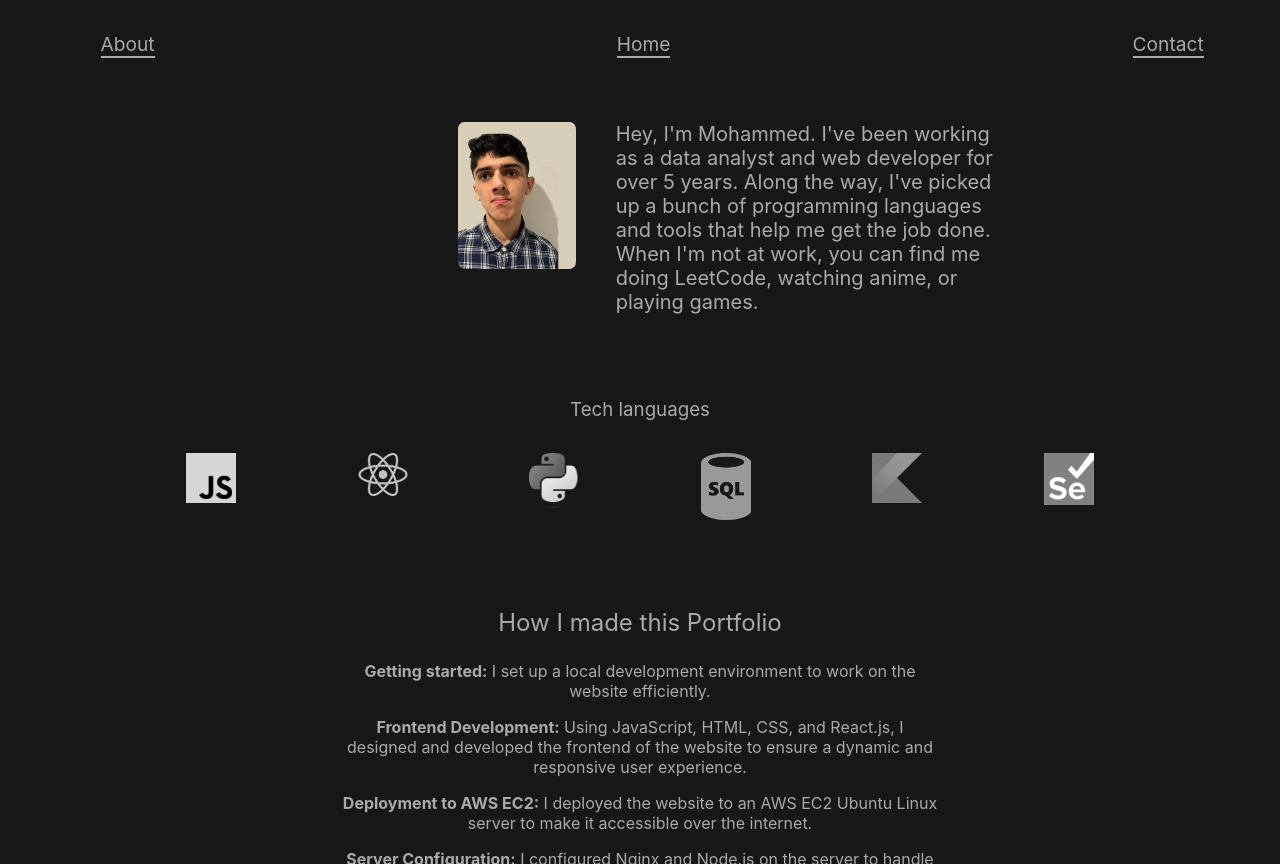
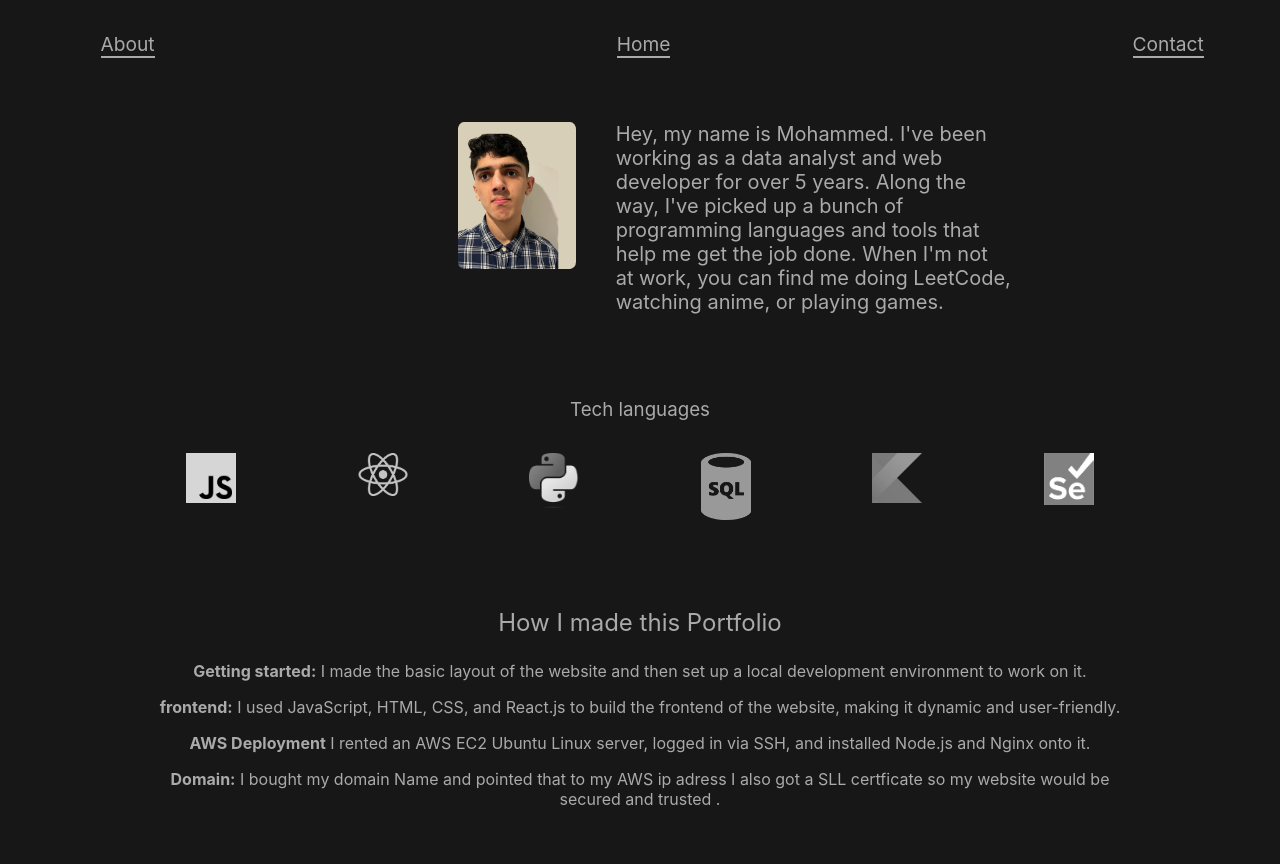
Before and after one commit to Mohammed-Bakhshi/Digital-Portfolio, a React (Create React App) app in the folder Frontend/: page /about in a window 1280 px wide. Built offline with nearby package versions, Linux system fonts and the light colour scheme.

Commit message:
Add files via upload

```diff
--- a/Frontend/src/Aboutme.js
+++ b/Frontend/src/Aboutme.js
@@ -8,7 +8,7 @@ import theresidentsclub from './image/theresidentsclub.ico';
 import Javascript from './image/javascript.png';
 import react from './image/React.png';
 import Python from './image/python.png';
-import MYSQL from './image/mysql-logo.png';
+import SQL from './image/sql-logo.png';
 import kotlin from './image/kotlin.png';
 import selenium from './image/Selenium.png';
 import linkedin from './image/likedin.png';
@@ -23,7 +23,7 @@ const MainContent = () => {
     javascript: false,
     react: false,
     python: false,
-    mysql: false,
+    sql: false,
     kotlin: false,
     selenium: false,
   });
@@ -112,6 +112,7 @@ const MainContent = () => {
     marginTop: '2rem',
     marginBottom: '2rem',
     gap: isMobileView ? '8%' : '10%',
+    position:'relative',
   };
 
   const SmallLogoStyle = {
@@ -179,13 +180,13 @@ const MainContent = () => {
               style={imageStyle}
             />
             <p style={pcParagraphStyle}>
-              Hey, I'm Mohammed. I've been working as a data analyst and web developer for over 5 years.
+              Hey, my name is  Mohammed. I've been working as a data analyst and web developer for over 5 years.
               Along the way, I've picked up a bunch of programming languages and tools that help me get the job done. When I'm not at work, you can find me doing LeetCode, watching anime, or playing games.
             </p>
           </div>
           {isMobileView && (
             <p style={{ ...pcParagraphStyle, display: 'block', textAlign: 'left', marginTop: '2rem', width: '90%', fontSize: '18px' }}>
-              Hey, I'm Mohammed. I've been working as a data analyst and web developer for over 5 years.
+              Hey, my name is  Mohammed. I've been working as a data analyst and web developer for over 5 years.
               Along the way, I've picked up a bunch of programming languages and tools that help me get the job done. When I'm not at work, you can find me doing LeetCode, watching anime, or playing games.
             </p>
           )}
@@ -197,7 +198,7 @@ const MainContent = () => {
               { id: 'javascript', src: Javascript, alt: 'Javascript', name: 'Javascript' },
               { id: 'react', src: react, alt: 'React', name: 'React.js' },
               { id: 'python', src: Python, alt: 'Python', name: 'Python' },
-              { id: 'mysql', src: MYSQL, alt: 'MYSQL', name: 'MYSQL' },
+              { id: 'SQL', src: SQL, alt: 'SQL', name: 'SQL' },
               { id: 'kotlin', src: kotlin, alt: 'Kotlin', name: 'Kotlin' },
               { id: 'selenium', src: selenium, alt: 'Selenium', name: 'Selenium' },
             ].map(({ id, src, alt, name }) => (
@@ -220,18 +221,19 @@ const MainContent = () => {
               How I made this Portfolio
             </h3>
 
-            <div style={{ textAlign: 'center', fontSize: isMobileView ? '90%' : 'unset', marginTop: '1rem', marginLeft: isMobileView ? '-5%' : 'auto', marginRight: 'auto', maxWidth: '600px' }}>
+            <div style={{ textAlign: 'center', fontSize: isMobileView ? '80%' : 'unset', marginTop: '1rem', marginLeft: isMobileView ? '10%' : 'auto', marginRight: 'auto', maxWidth:isMobileView? '80%': '80%' }}>
             <p>
-                <strong>Getting started:</strong> I set up a local development environment to work on the website efficiently.
+    <strong>Getting started:</strong> I made the basic layout of the website and then set up a local development environment to work on it.
 </p>
 <p>
-                <strong>Frontend Development:</strong> Using JavaScript, HTML, CSS, and React.js, I designed and developed the frontend of the website to ensure a dynamic and responsive user experience.
+    <strong>frontend:</strong> I used JavaScript, HTML, CSS, and React.js to build the frontend of the website, making it dynamic and user-friendly.
 </p>
 <p>
-                <strong>Deployment to AWS EC2:</strong> I deployed the website to an AWS EC2 Ubuntu Linux server to make it accessible over the internet.
+    <strong>AWS Deployment</strong> I rented an AWS EC2 Ubuntu Linux server, logged in via SSH, and installed Node.js and Nginx onto it.
 </p>
+
 <p>
-                <strong>Server Configuration:</strong> I configured Nginx and Node.js on the server to handle web traffic and execute server-side code efficiently.
+    <strong>Domain:</strong> I bought my domain Name and pointed that to my AWS ip adress I also got a SLL certficate so my website would be secured and trusted .
 </p>
             </div>
           </div>
@@ -262,10 +264,10 @@ const MainContent = () => {
                     <TimelineConnector />
                   </TimelineSeparator>
                   <TimelineContent sx={{ py: '12px', px: 2 }}>
-                    <Typography variant="h6" component="span" style={{ fontSize: isMobileView ? '110%' : '120%' }}>
+                    <Typography variant="h6" component="span" style={{ fontSize: isMobileView ? '90%' : '120%' }}>
                       {title}
                     </Typography>
-                    <Typography style={{ fontSize: isMobileView ? 'smaller' : 'inherit' }}>{description}</Typography>
+                    <Typography style={{ fontSize: isMobileView ? '60%' : 'inherit' }}>{description}</Typography>
                   </TimelineContent>
                 </TimelineItem>
               ))}
--- a/Frontend/src/contactme.js
+++ b/Frontend/src/contactme.js
@@ -42,19 +42,19 @@ const Portfolio = () => {
         textWrapper.innerHTML = textWrapper.textContent.replace(/\S/g, "<span class='letter'>$&</span>");
         anime.timeline({ loop: true })
           .add({
-            targets: '.ml12 .letter',
-            translateX: [40, 0],
+            targets: '.ml13 .letter',
+            translateY: [100, 0],
             translateZ: 0,
             opacity: [0, 1],
             easing: "easeOutExpo",
-            duration: 1200,
-            delay: (el, i) => 500 + 30 * i
+            duration: 1400,
+            delay: (el, i) => 300 + 30 * i
           }).add({
-            targets: '.ml12 .letter',
-            translateX: [0, -30],
+            targets: '.ml13 .letter',
+            translateY: [0, -100],
             opacity: [1, 0],
             easing: "easeInExpo",
-            duration: 1100,
+            duration: 1200,
             delay: (el, i) => 100 + 30 * i
           });
       }
@@ -116,6 +116,8 @@ const Portfolio = () => {
     flexDirection: isMobileView ? 'row' : 'column',
     justifyContent: 'center',
     alignItems: 'center',
+    marginLeft: '-80%',
+    marginTop: '5%'
   };
 
   return (
@@ -125,16 +127,15 @@ const Portfolio = () => {
           ::selection {
             color: #00e6e6;
           }
-          .ml12 {
-            font-weight: 200;
+          .ml13 {
+            font-weight: 400;
             font-size: ${isMobileView ? '80%' : '1.5em'};
             text-transform: uppercase;
-            letter-spacing: ${isMobileView ? '0.2rem' : '0.5em'};
+
           }
 
-          .ml12 .letter {
+          .ml13 .letter {
             display: inline-block;
-            line-height: ${isMobileView ? '1rem' : '2em'};
             color: #aaa;
           }
         `}
@@ -147,8 +148,8 @@ const Portfolio = () => {
             <Link to="/" style={{ ...linkStyle }}>Home</Link>
             <Link to="/contact" style={{ ...linkStyle }}>Contact</Link>
           </div>
-          <div ref={textWrapperRef} className="ml12" style={{ position: 'relative', marginTop: '8%', marginLeft: '10%', maxWidth: isMobileView ? '75%' : '80%', textAlign: 'center' }}>
-            <h2 className="ml12">
+          <div ref={textWrapperRef} className="ml13" style={{ position: 'relative', marginTop: '8%', marginLeft: '10%', maxWidth: isMobileView ? '75%' : '80%', textAlign: 'center' }}>
+            <h2 className="ml13">
               Available to work <br />
               <span style={{ display: 'block', fontSize: isMobileView ? '11px' : '1px', fontWeight: 'normal', color: '#aaa' }}>Flexible salary</span>
             </h2>
```
Also changed, not shown: Frontend/src/image/sql-logo.png (added). Lines whose indentation alone changed are shown as unchanged.
